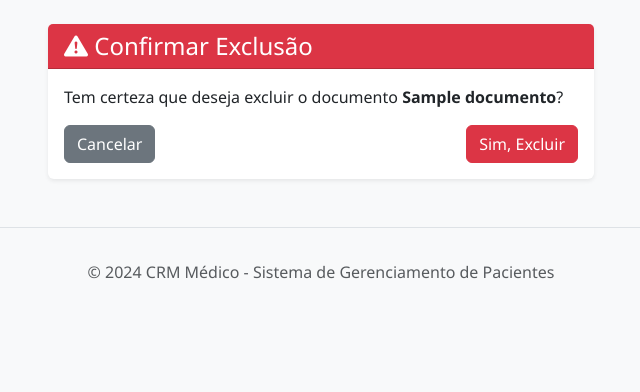
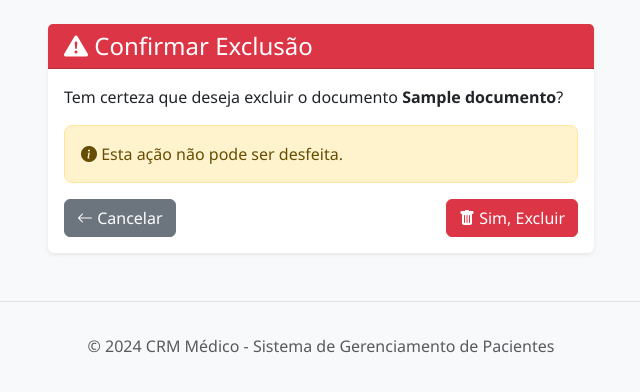
Before and after one commit to Jpsoupa1/crm-medico, a Django app: page /documento/1/deletar/ in a window 1280 px wide. Shown: the part 60-452 px from the top of the page, without its empty margins (319-959 px from the left). Run offline with Django 5.2, Linux system fonts and the light colour scheme; a user stored in the database is signed in; tables that the repository leaves empty hold one stand-in row (values such as "Sample post").

Commit message:
Arrumando page pdf

```diff
--- a/templates/pacientes/documento_confirmar_delete.html
+++ b/templates/pacientes/documento_confirmar_delete.html
@@ -1,4 +1,3 @@
-<!-- templates/pacientes/documento_confirmar_delete.html -->
 {% extends 'base.html' %}
 
 {% block title %}Confirmar Exclusão - CRM Médico{% endblock %}
@@ -13,11 +12,19 @@
             <div class="card-body">
                 <p>Tem certeza que deseja excluir o documento <strong>{{ documento.titulo }}</strong>?</p>
 
+                <div class="alert alert-warning">
+                    <i class="bi bi-info-circle-fill"></i> Esta ação não pode ser desfeita.
+                </div>
+
                 <form method="post">
                     {% csrf_token %}
                     <div class="d-flex justify-content-between">
-                        <a href="{% url 'paciente_detalhes' documento.paciente.pk %}" class="btn btn-secondary">Cancelar</a>
-                        <button type="submit" class="btn btn-danger">Sim, Excluir</button>
+                        <a href="{% url 'paciente_detalhes' documento.paciente.pk %}" class="btn btn-secondary">
+                            <i class="bi bi-arrow-left"></i> Cancelar
+                        </a>
+                        <button type="submit" class="btn btn-danger">
+                            <i class="bi bi-trash-fill"></i> Sim, Excluir
+                        </button>
                     </div>
                 </form>
             </div>
--- a/templates/pacientes/documento_form.html.html
+++ b/templates/pacientes/documento_form.html
@@ -1,4 +1,3 @@
-<!-- templates/pacientes/documento_form.html -->
 {% extends 'base.html' %}
 
 {% block title %}Adicionar Documento - CRM Médico{% endblock %}
@@ -35,7 +34,7 @@
                     <div class="mb-3">
                         <label for="{{ form.arquivo.id_for_label }}" class="form-label">Arquivo PDF *</label>
                         {{ form.arquivo }}
-                        <small class="form-text text-muted">Apenas arquivos PDF são permitidos.</small>
+                        <small class="form-text text-muted d-block">Apenas arquivos PDF são permitidos.</small>
                         {% if form.arquivo.errors %}
                             <div class="text-danger">{{ form.arquivo.errors }}</div>
                         {% endif %}
```
